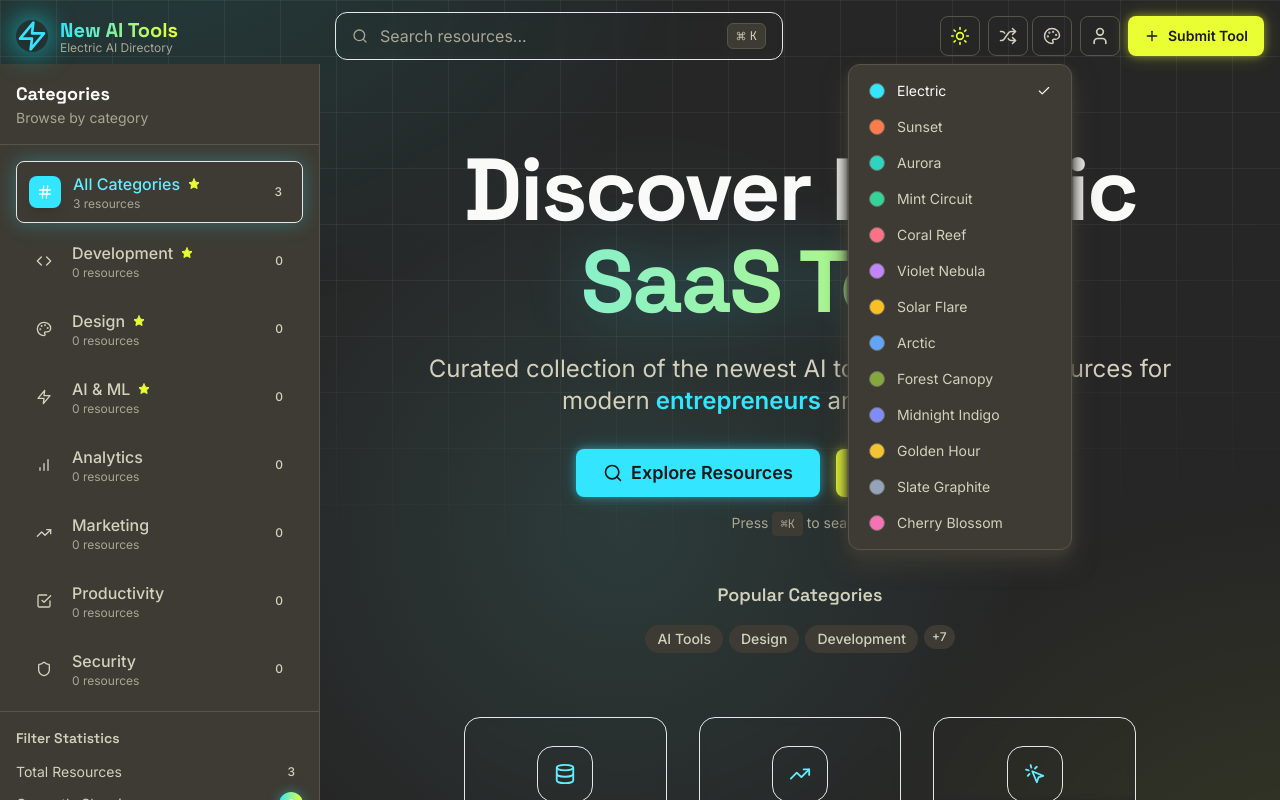
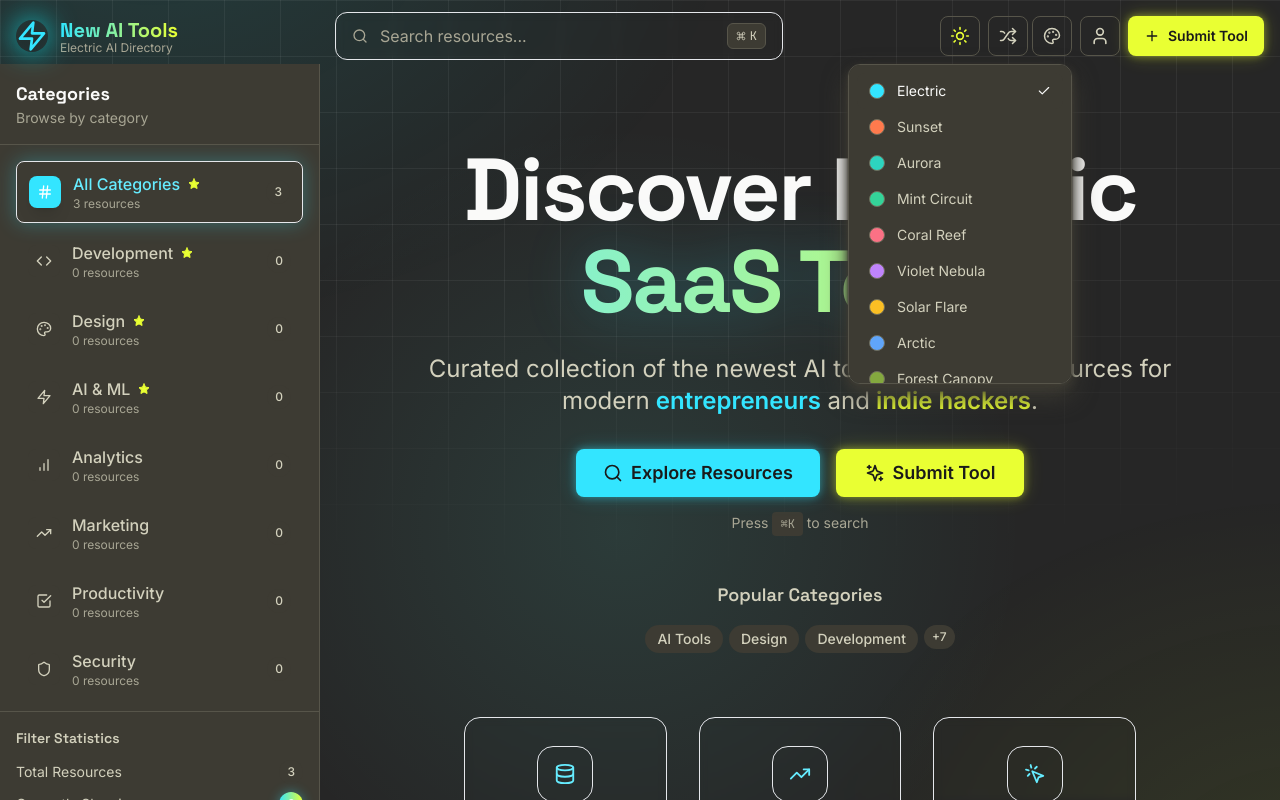
Before and after one commit to aleaming/link-site, a React (Vite) app: page / in a window 1280 px wide. Both pictures are taken after a click on the button 1051 px from the left and 36 px from the top of the page. Shown: the top 800 px of the page. Built offline with nearby package versions, Linux system fonts and the light colour scheme; no server answers.

Commit message:
feat(theme): cap picker dropdown height and add scroll for 13 palettes
Prevents the palette list from overflowing short viewports now that
there are 13 entries instead of 8.

```diff
--- a/src/components/ui/theme-switcher.tsx
+++ b/src/components/ui/theme-switcher.tsx
@@ -55,7 +55,7 @@ export function ThemeSwitcher({ paletteKey, mode, onPaletteChange }: ThemeSwitch
           <>
             <div className="fixed inset-0 z-40" onClick={() => setPickerOpen(false)} />
             <motion.div
-              className="absolute right-0 top-full mt-2 z-50 w-56 rounded-xl border border-line bg-surface shadow-elevated p-2"
+              className="absolute right-0 top-full mt-2 z-50 w-56 max-h-80 overflow-y-auto rounded-xl border border-line bg-surface shadow-elevated p-2"
               initial={{ opacity: 0, y: -8, scale: 0.95 }}
               animate={{ opacity: 1, y: 0, scale: 1 }}
               exit={{ opacity: 0, y: -8, scale: 0.95 }}
```
